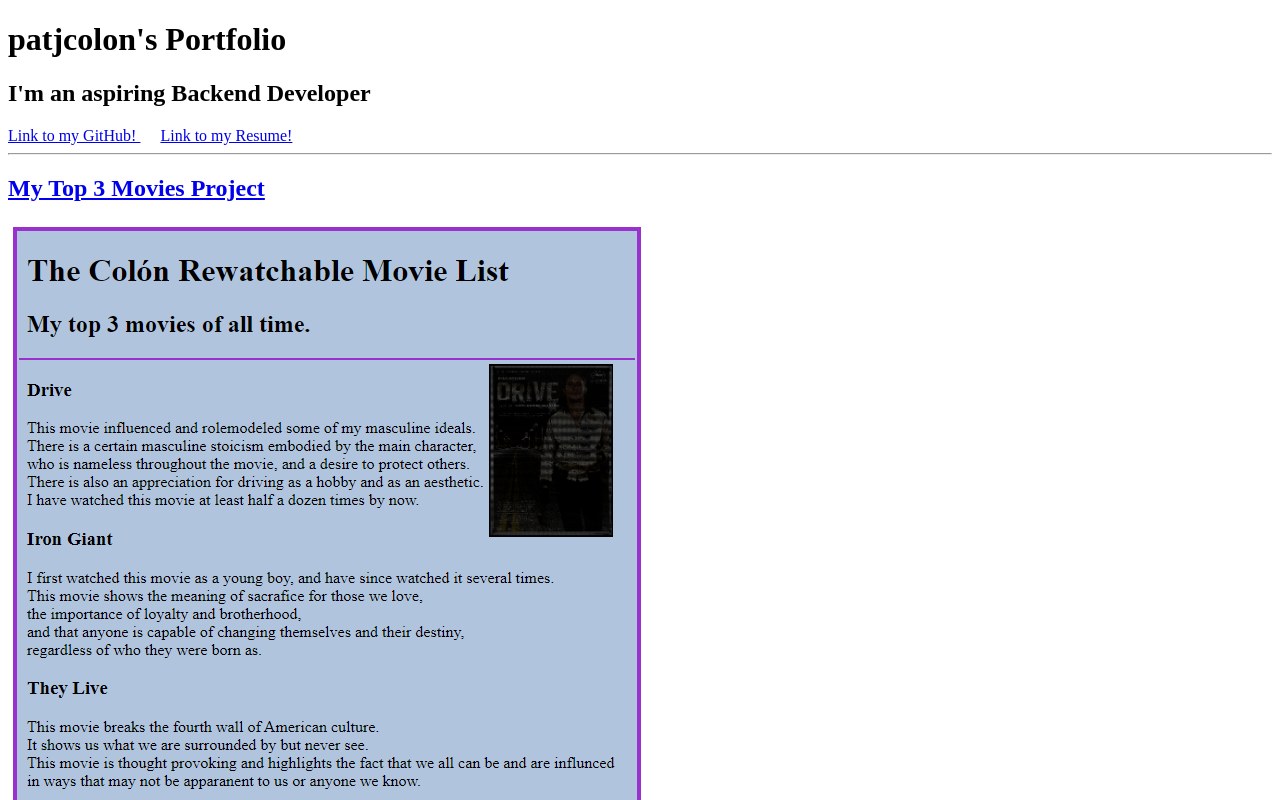
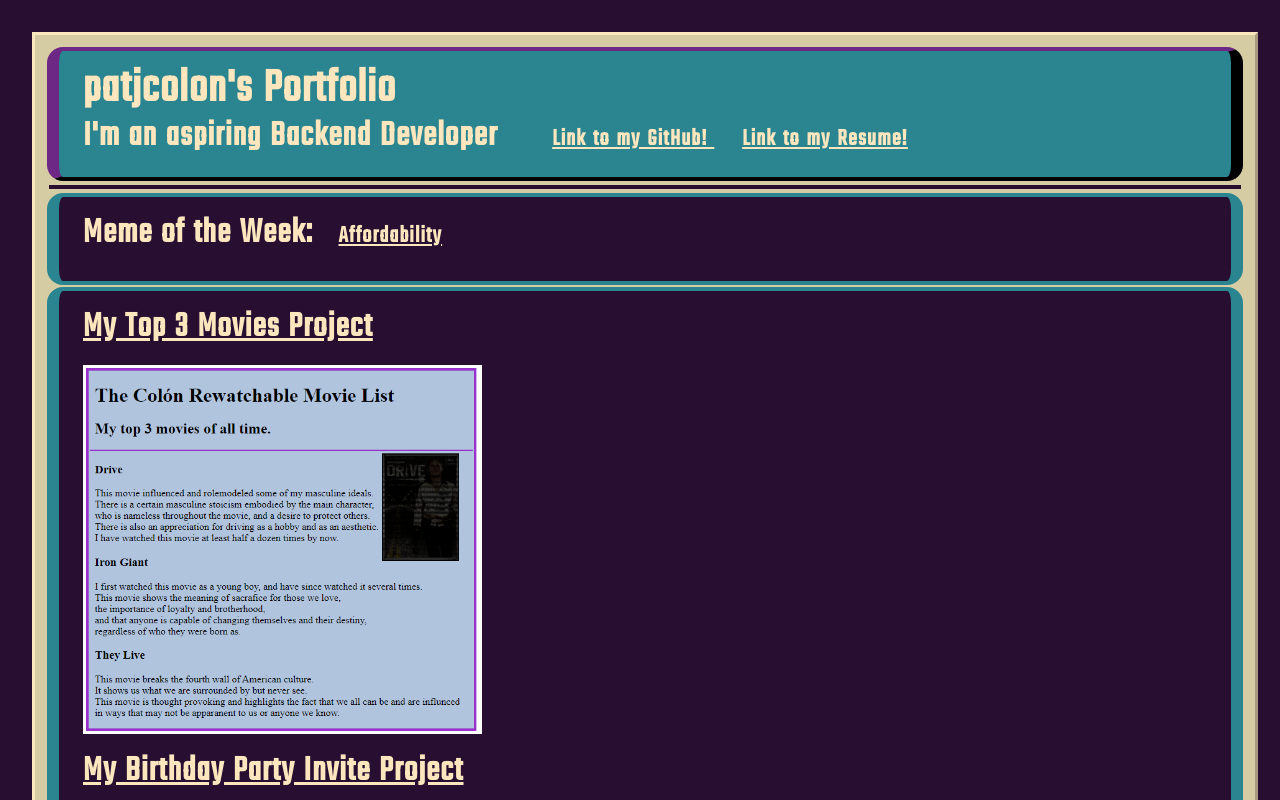
Before and after one commit to patjcolon/intro_webdesign, a plain HTML site: page index.html in a window 1280 px wide. Shown: the top 800 px of the page. Drawn offline with Linux system fonts and the light colour scheme.

Commit message:
added meme page updated css styles for a few pages working on consolidating css pages to one master style sheet

```diff
--- a/index.html
+++ b/index.html
@@ -5,19 +5,39 @@
   <meta charset="UTF-8">
   <meta name="viewport" content="width=device-width, initial-scale=1.0">
   <title>patjcolon Portfolio</title>
+  <link rel="stylesheet" href="./public/style.css" />
+  <link rel="preconnect" href="https://fonts.googleapis.com">
+<link rel="preconnect" href="https://fonts.gstatic.com" crossorigin>
+<link href="https://fonts.googleapis.com/css2?family=Teko&display=swap" rel="stylesheet">
 </head>
 
 <body>
+  <div id="header">
     <h1>patjcolon's Portfolio</h1>
-  <h2>I'm an aspiring Backend Developer</h2>
+    <h2>
+      I'm an aspiring Backend Developer
+      &emsp;
       <a href="https://www.github.com/patjcolon">
         Link to my GitHub!
-  </a> &emsp;
+      </a> &ensp;
       <a href="public/resume.html">
         Link to my Resume!
       </a>
+    </h2>
+  </div>
   <hr />
+  <div id="memelink">
+    <h2>
+      Meme of the Week: &nbsp;
+      <a href="./public/affordablememe.html">
+        Affordability
+      </a>
+    </h2>
+
+  </div>
+
   <a href="./public/top3_movies.html">
+    <div>
       <h2>
         My Top 3 Movies Project<br />
       </h2>
@@ -34,10 +54,13 @@
         Learn Colors in Spanish
       </h2>
     </a>
+  </div>
   <hr />
+  <div id="footer">
   <a href="./public/about.html">About Me</a>
   &emsp;
   <a href="./public/contact.html">Contact Info</a>
+</div>
 </body>
 
 </html>
--- a/public/style.css
+++ b/public/style.css
@@ -1,10 +1,76 @@
+html{
+    margin:24px;
+    background-color: #280f31;
+    font-family: 'Teko',sans-serif;
+    letter-spacing: 1.3px;
+    word-spacing: 2px;
+    font-size: 1.5rem;
+}
+
+body{
+    background-color: #d5cca4;
+    border:3px outset #FCE6BE;
+    padding: 10px;
+    width: 50rem;
+}
+
+#teko{
+    font-family: 'Teko', sans-serif;
+}
+
+div{
+    background-color: #280f31;
+    border:solid #2a8590;
+    border-width: 4px 12px;
+    border-radius: 16px;
+    padding: 0px 8px 8px 24px;
+    margin: 2px;
+    line-height: 0.6rem;
+    color:#FCE6BE
+}
+
+#bday{
+    width: 60%;
+    margin: 1% 20% 1% 20%;
+    height: 60%;
+}
+
+ul{
+    line-height: 1rem;
+    color:#FCE6BE;
+}
+
+hr {
+    border: 2px solid #280f31;
+    margin: 4px 4px;
+}
+
+a{
+    color: #FCE6BE;
+    font-size: 1rem;
+}
+
+#header{
+    background-color: #2a8590;
+    border-color: #280f31;
+    border-style: outset;
+    padding-bottom: 1px;
+}
+
+#footer{
+    padding: 10px;
+}
+
+#memelink{
+    color:#FCE6BE;
+}
+
 .color-title{
     font-weight: normal;
 }
 
 img{
-    height: 200px;
-    width: 200px;
+    width:35%;
 }
 
 h2[id="red"]{
```
Also changed, not shown: public/affordablememe.html (added, +88 -0 lines), public/birthday_invite.html (+9 -4 lines), public/spanish_colors.html (+7 -3 lines), assets/images/cheaper.png (added). Lines whose indentation alone changed are shown as unchanged.
